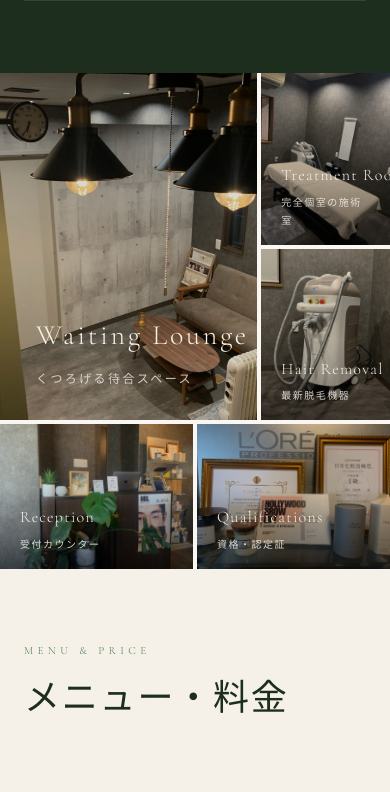
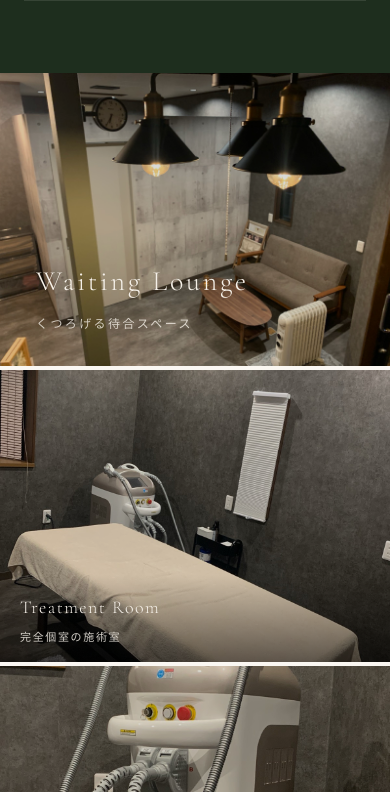
Before and after one commit to atmrwneed-pro/atmrwneed-pro.github.io, a plain HTML site: page index.html in a window 390 px wide. Shown: the part 3992-4784 px from the top of the page. Drawn offline with nearby package versions, Linux system fonts and the light colour scheme; a script that the page names is missing.

Commit message:
Fix mobile gallery captions: stack to single column, prevent text cutoff
スマホ表示でギャラリーを縦1列・全幅に。キャプションの見切れと不自然な改行を解消。

Co-Authored-By: Claude Opus 4.8 <noreply@anthropic.com>

```diff
--- a/index.html
+++ b/index.html
@@ -1332,6 +1332,27 @@
     @media (max-width: 768px) {
       .gallery-grid {
         grid-template-columns: 1fr;
+      }
+      /* モバイルではギャラリーを縦1列・全幅に。
+         キャプションの見切れと不自然な改行を防ぐ */
+      .gallery-fullwidth,
+      .gallery-fullwidth:last-child {
+        grid-template-columns: 1fr;
+      }
+      .gallery-side {
+        grid-template-rows: none;
+        grid-template-columns: 1fr;
+      }
+      .gallery-item-large,
+      .gallery-item-sm {
+        aspect-ratio: 4 / 3;
+      }
+      .gallery-caption span {
+        white-space: normal;
+        font-size: 18px;
+      }
+      .gallery-caption p {
+        font-size: 11px;
       }
     }
 
```
